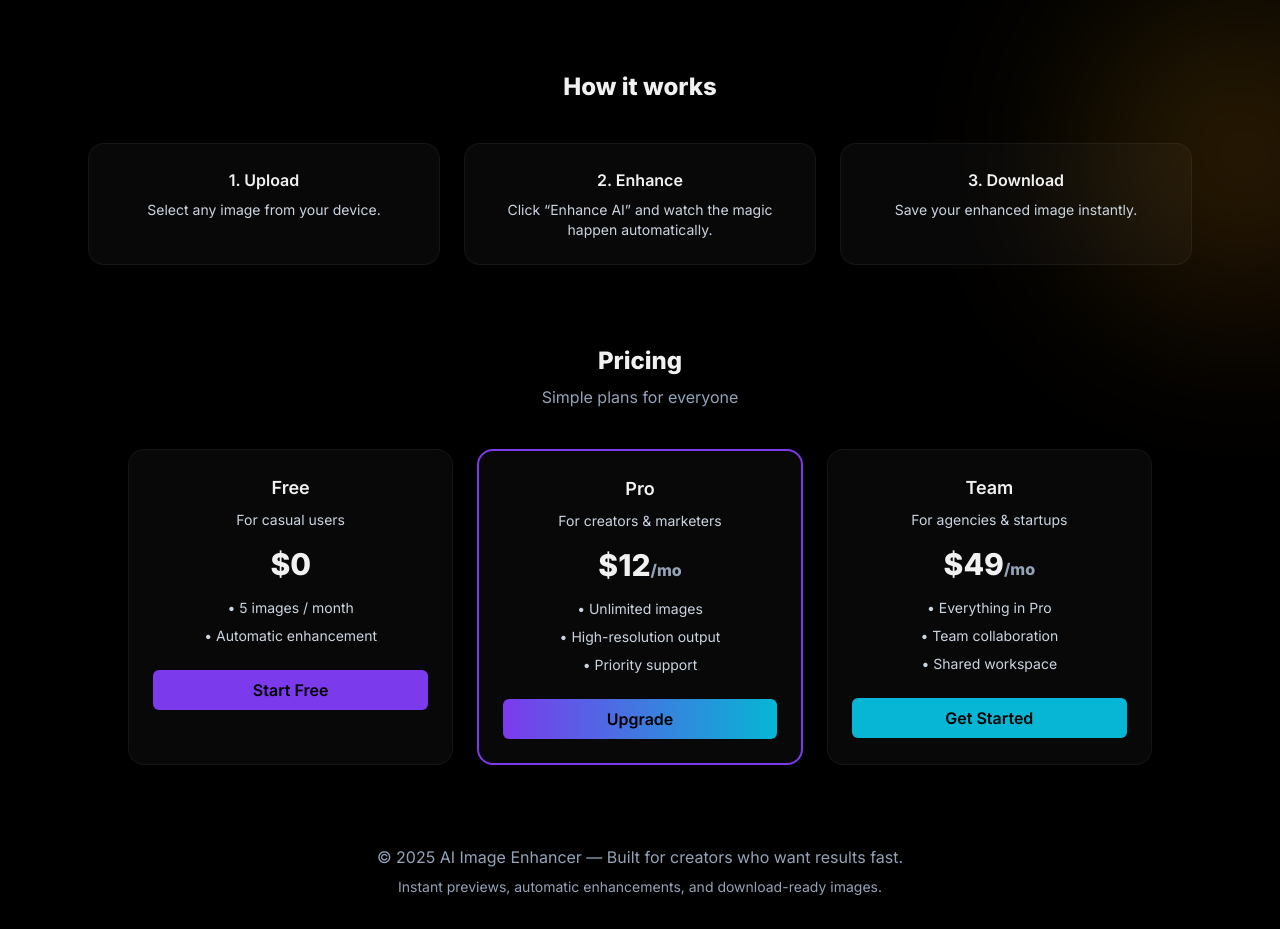
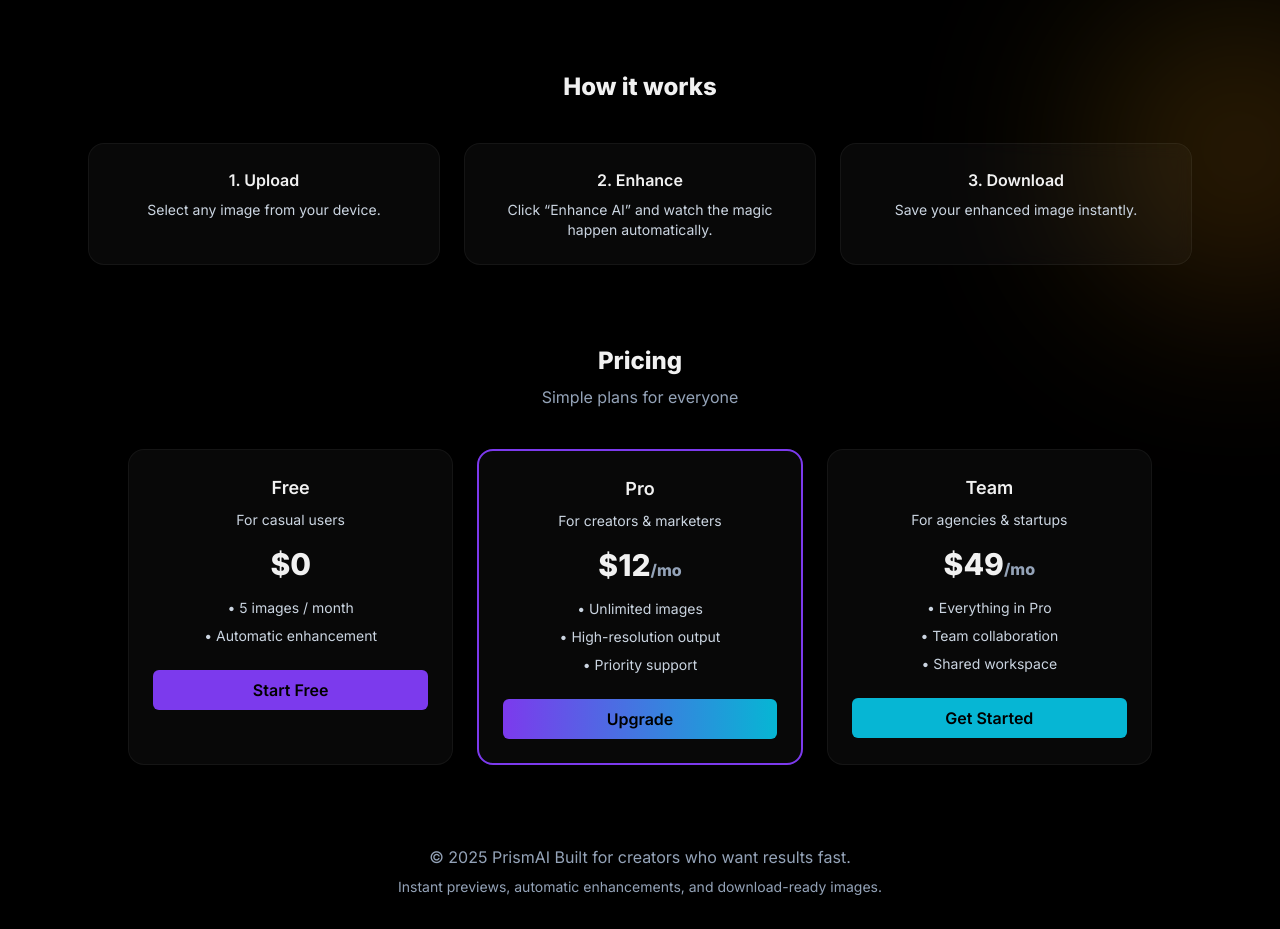
Before and after one commit to alphaoracleai/prismai, a plain HTML site: page index.html in a window 1280 px wide. Shown: the part 617-1546 px from the top of the page. Drawn offline with nearby package versions, Linux system fonts and the light colour scheme.

Commit message:
Update index.html

```diff
--- a/index.html
+++ b/index.html
@@ -236,7 +236,7 @@
     <!-- Footer -->
     <footer class="mt-12 text-center text-slate-400 py-8 fade-in">
       <div class="max-w-3xl mx-auto">
-        <p>© 2025 AI Image Enhancer — Built for creators who want results fast.</p>
+        <p>© 2025 PrismAI Built for creators who want results fast.</p>
         <p class="text-sm mt-2">Instant previews, automatic enhancements, and download-ready images.</p>
       </div>
     </footer>
```
